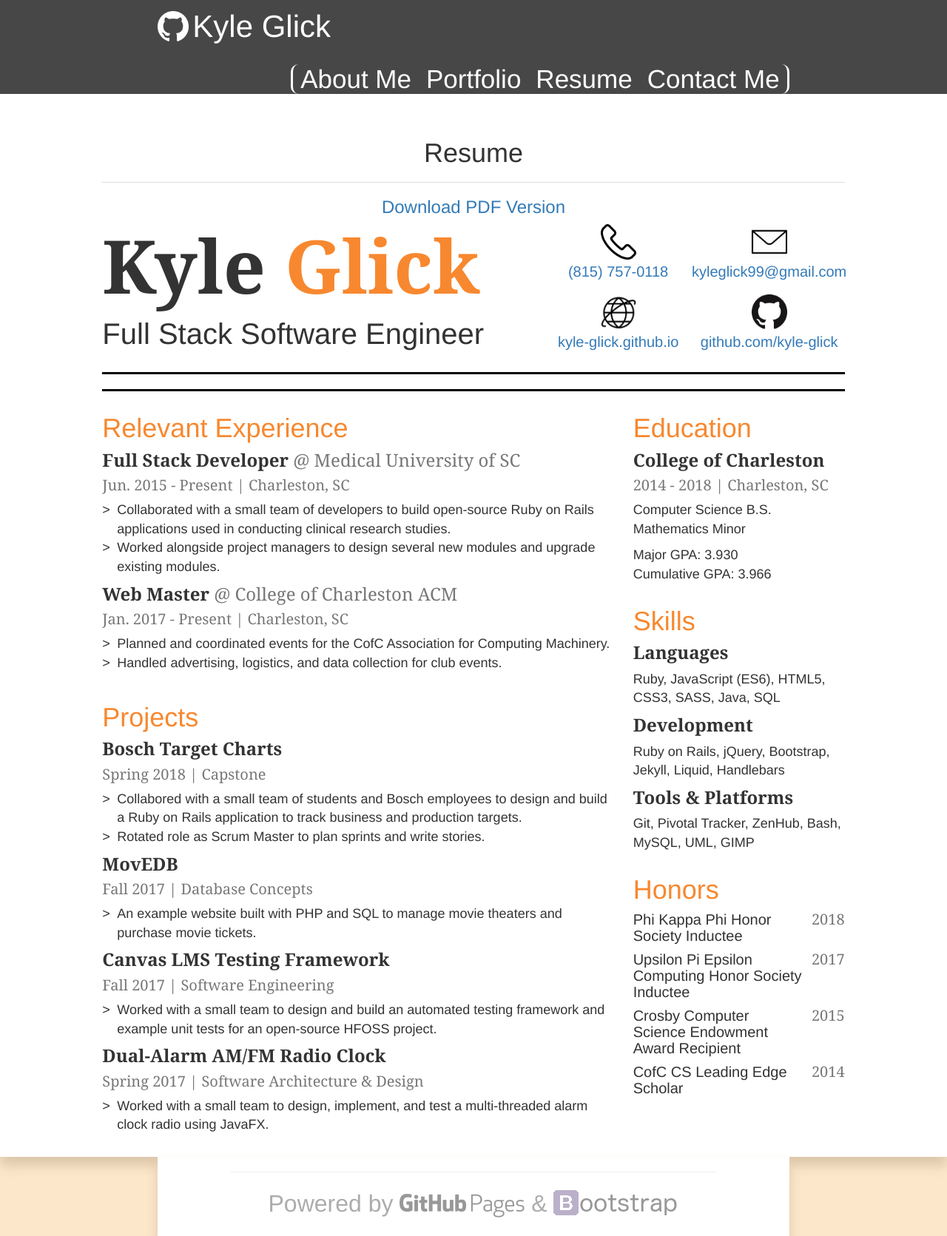
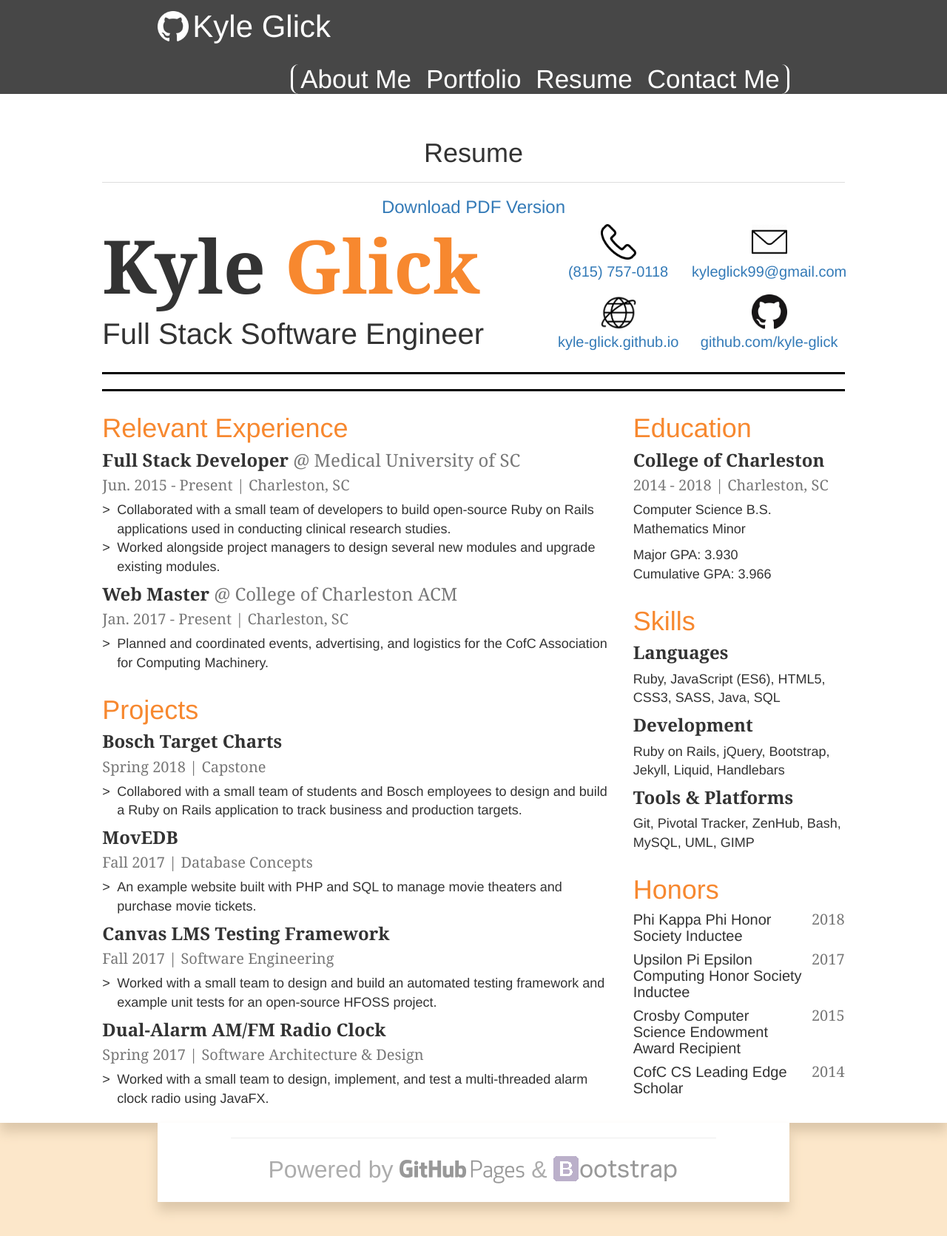
Before and after one commit to kayla-glick/kayla-glick.github.io, a Jekyll site: the page built from resume/index.html, in a window 1280 px wide. Shown: the whole page at 74% size. Built offline with Jekyll 4.4.1, drawn with Linux system fonts in a browser that asks for light colours; nearby versions of some CDN libraries.

Commit message:
some more resume touch ups

```diff
--- a/_includes/resume/experience.html
+++ b/_includes/resume/experience.html
@@ -19,9 +19,8 @@
       <span class="light faded">@ College of Charleston ACM</span>
     </h3>
     <h4 class="light fancy faded">Jan. 2017 - Present | Charleston, SC</h4>
-    <ul>
-      <li class="light">Planned and coordinated events for the CofC Association for Computing Machinery.</li>
-      <li class="light">Handled advertising, logistics, and data collection for club events.</li>
+    <ul class="mb-0">
+      <li class="light">Planned and coordinated events, advertising, and logistics for the CofC Association for Computing Machinery.</li>
     </ul>
   </div>
 </div>
--- a/_includes/resume/honors.html
+++ b/_includes/resume/honors.html
@@ -28,10 +28,10 @@
   </div>
   <div class="honors-section col-xs-12 p-0">
     <div class="col-xs-10 pl-0">
-      <h4 class="p-0 mt-0 light">CofC CS Leading Edge Scholar</h4>
+      <h4 class="p-0 my-0 light">CofC CS Leading Edge Scholar</h4>
     </div>
     <div class="col-xs-2 p-0">
-      <h4 class="text-right fancy light faded p-0 mt-0">2014</h4>
+      <h4 class="text-right fancy light faded p-0 my-0">2014</h4>
     </div>
   </div>
 </div>
--- a/_includes/resume/projects.html
+++ b/_includes/resume/projects.html
@@ -7,7 +7,6 @@
     <h4 class="light fancy faded">Spring 2018 | Capstone</h4>
     <ul>
       <li class="light">Collabored with a small team of students and Bosch employees to design and build a Ruby on Rails application to track business and production targets.</li>
-      <li class="light">Rotated role as Scrum Master to plan sprints and write stories.</lI>
     </ul>
   </div>
   <div class="projects-section col-xs-12 p-0">
@@ -27,7 +26,7 @@
   <div class="projects-section col-xs-12 p-0">
     <h3 class="section-header fancy heavy p-0 mt-0">Dual-Alarm AM/FM Radio Clock</h3>
     <h4 class="light fancy faded">Spring 2017 | Software Architecture & Design</h4>
-    <ul>
+    <ul class="mb-0">
       <li class="light">Worked with a small team to design, implement, and test a multi-threaded alarm clock radio using JavaFX.</li>
     </ul>
   </div>
--- a/assets/css/generics.css
+++ b/assets/css/generics.css
@@ -27,8 +27,8 @@
 }
 
 .my-0 {
-  margin-left: 0 !important;
-  margin-right: 0 !important;
+  margin-top: 0 !important;
+  margin-bottom: 0 !important;
 }
 
 .p-0 {
```
Also changed, not shown: 1 other file.
